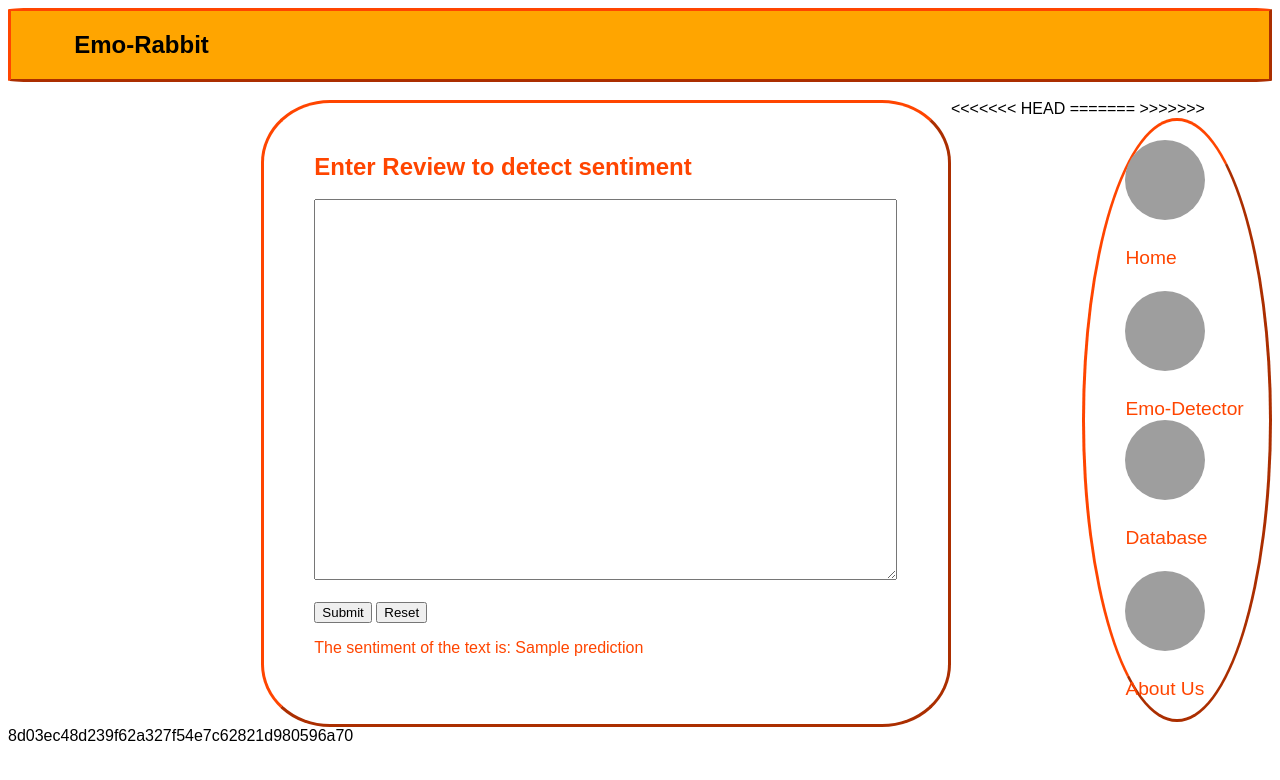
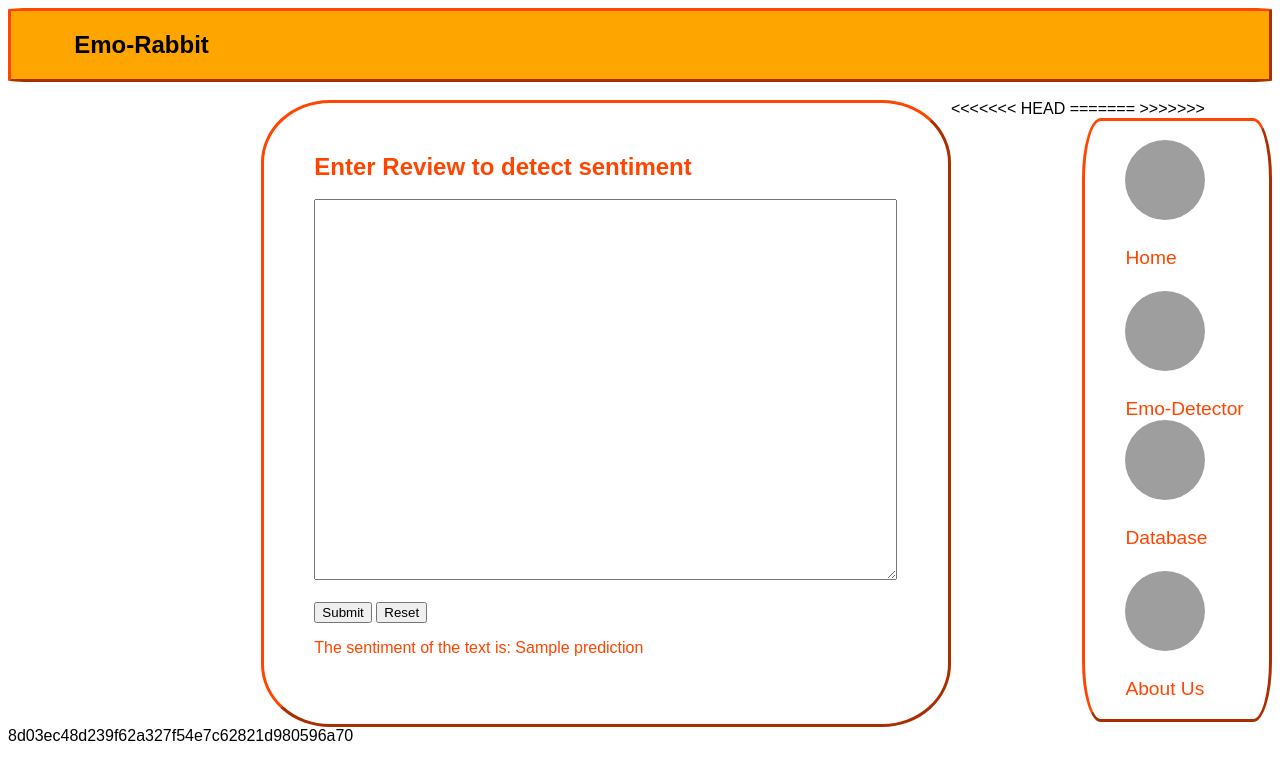
Before and after one commit to THE-HEX-CLAN/Emo-Rabbit, a Flask app: template templates/Emotion.html in a window 1280 px wide. Shown: the top 780 px of the page. Run offline with Flask 3, Linux system fonts and the light colour scheme; the template is opened without the code that fills it: most values are stand-ins (such as "Sample title", 1, 10 or a date in 2020); parts of the project's set-up code (start-up, migrations or seed data) failed here and were passed over; grey boxes are pictures that could not be loaded.

Commit message:
change the navbar in emotion css file

```diff
--- a/static/css/Emotion.css
+++ b/static/css/Emotion.css
@@ -41,7 +41,7 @@ input[type="text"] {
     float: right;
     border-style: outset;
     border-color: orangered;
-    border-radius: 50%;
+    border-radius: 10%;
     font-size: larger;
     padding-right: 2%;
     font-family: sans-serif;
```
